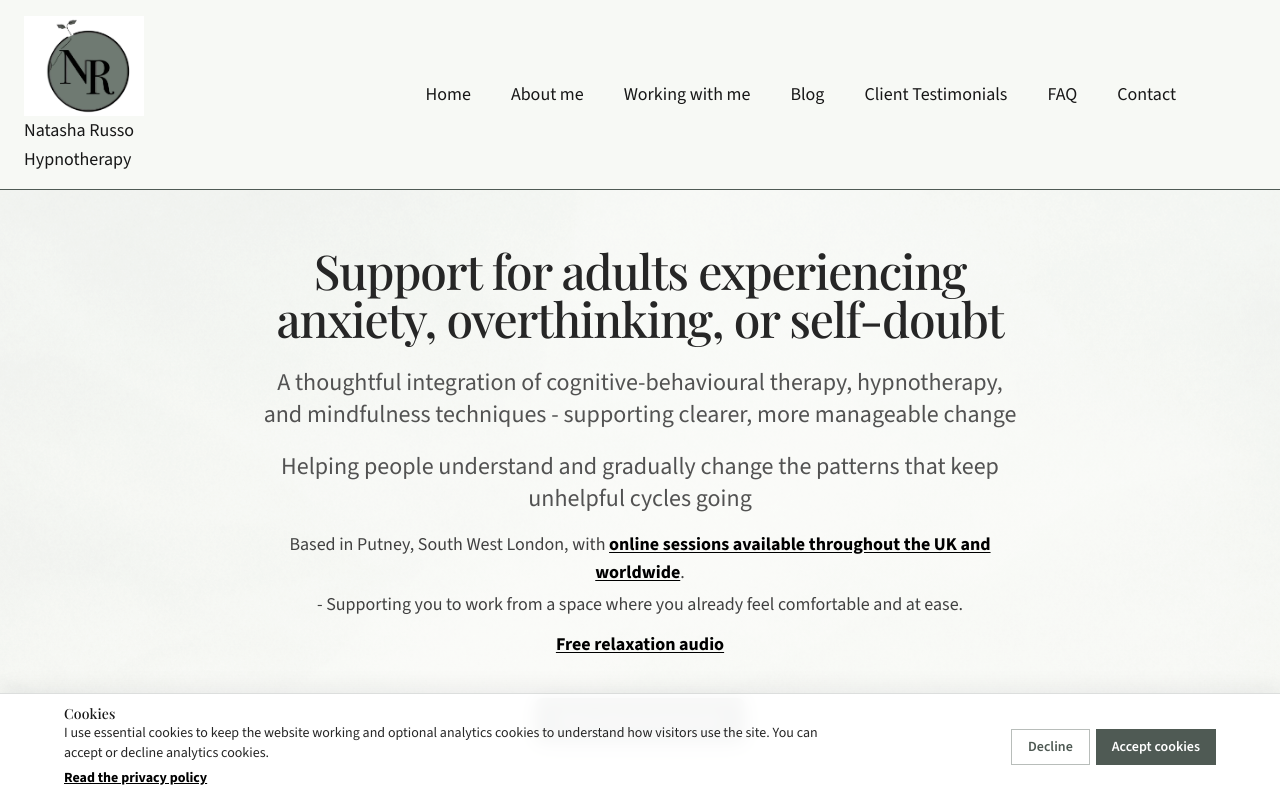
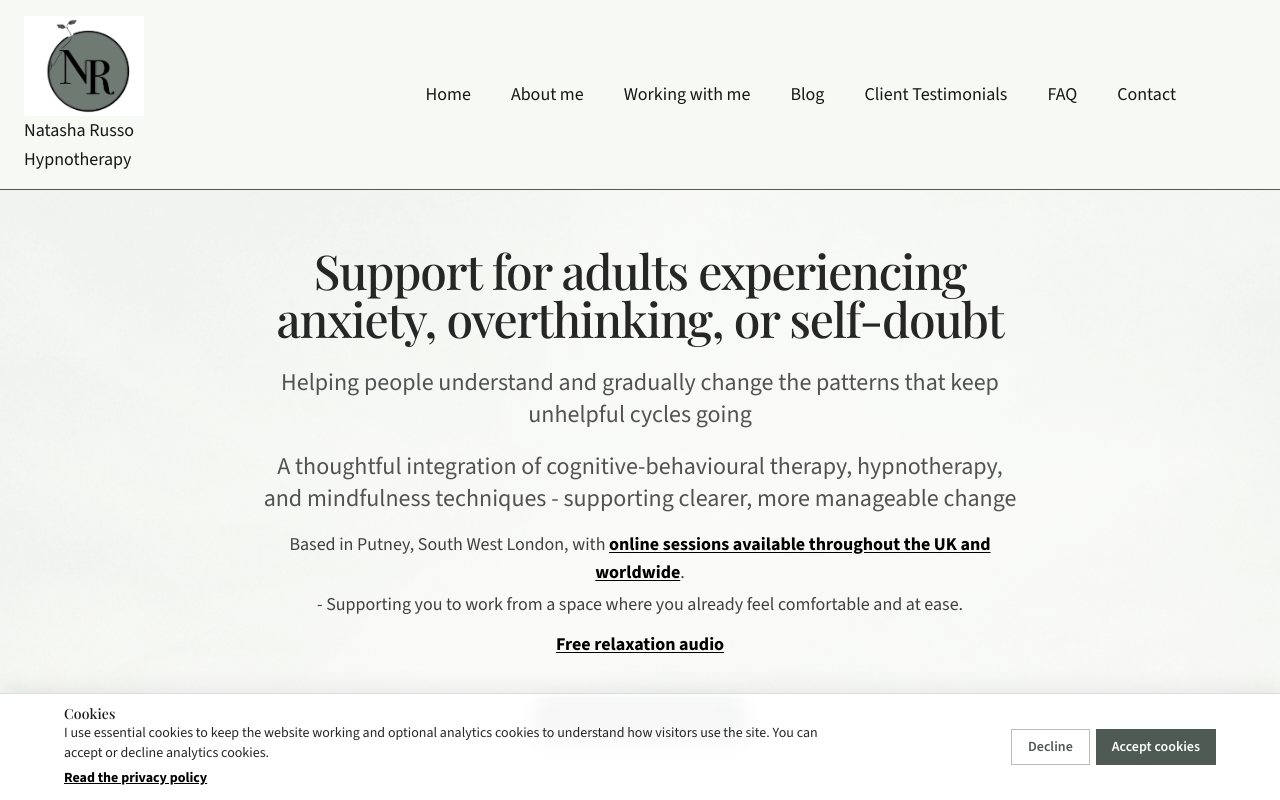
Before and after one commit to russog/natasha-russo-hypnotherapy, a Next.js app in the folder src/: page / in a window 1280 px wide. Shown: the top 800 px of the page. Built offline with nearby package versions, Linux system fonts and the light colour scheme.

Commit message:
Swap homepage intro lines

```diff
--- a/src/src/app/page.tsx
+++ b/src/src/app/page.tsx
@@ -23,11 +23,11 @@ export default function Home() {
                     anxiety, overthinking, or self-doubt
                 </h1>
                 <p className="mx-auto mt-6 max-w-3xl text-xl leading-relaxed text-neutral-600 sm:text-2xl">
+                    Helping people understand and gradually change the patterns that keep unhelpful cycles going
+                </p>
+                <p className="mx-auto mt-5 max-w-3xl text-xl leading-relaxed text-neutral-600 sm:text-2xl">
                     A thoughtful integration of cognitive-behavioural therapy, hypnotherapy, and mindfulness techniques
                     - supporting clearer, more manageable change
-                </p>
-                <p className="mx-auto mt-5 max-w-3xl text-xl leading-relaxed text-neutral-600 sm:text-2xl">
-                    Helping people understand and gradually change the patterns that keep unhelpful cycles going
                 </p>
                 <p className="mx-auto mt-4 max-w-3xl text-base leading-relaxed text-neutral-700 sm:text-lg">
                     Based in Putney, South West London, with{" "}
```
